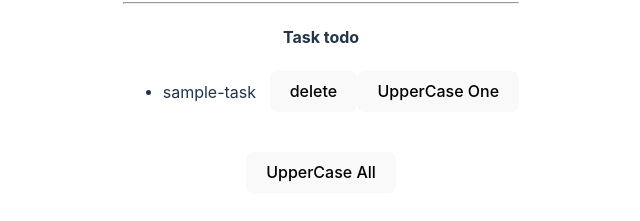
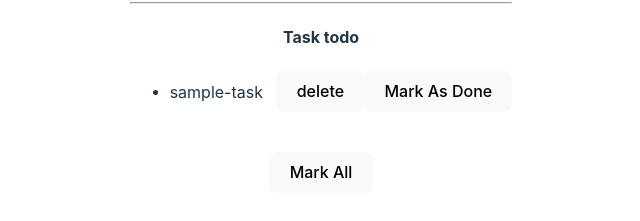
Before and after one commit to ADYAJHA7481/React, a React (Vite) app in the folder React-State/: page / in a window 1280 px wide. Shown: the part 363-584 px from the top of the page, without its empty margins (319-959 px from the left). Built offline with nearby package versions, Linux system fonts and the light colour scheme.

Commit message:
Add Mark as Done and Mark all feature

```diff
--- a/React-State/src/TodoList.jsx
+++ b/React-State/src/TodoList.jsx
@@ -2,12 +2,12 @@
 import { v4 as uuidv4 } from 'uuid';
 
 export default function TodoList() {
-    let [todos, setTodos] = useState([{task: "sample-task", id: uuidv4()}]);
+    let [todos, setTodos] = useState([{task: "sample-task", id: uuidv4(), isDone: false },]);
     let [newTodo, setNewTodo] = useState("");
 
     let addNewTask = () => {
         setTodos((prevTodos) => {
-            return [...prevTodos, { task: newTodo, id: uuidv4()}]
+            return [...prevTodos, { task: newTodo, id: uuidv4(), isDone: false}]
         });
         setNewTodo("");
     };
@@ -46,6 +46,32 @@
     );
     };
 
+    let markAsDone = (id) => {
+        setTodos((todos) =>
+            todos.map((todo) => {
+                if(todo.id == id) {
+                return{
+                    ...todo,
+                    isDone: true,
+                };
+                } else {
+                    return todo;
+                }
+        })
+    );
+    };
+
+    let markAll = () => {
+        setTodos((todos) =>
+         todos.map((todo) => {
+             return{
+                 ...todo,
+                 isDone: true,
+             };
+         })
+         )
+     };
+
     return(
         <div>
             <input placeholder="add a task" value={newTodo} onChange={updateTodoValue}/><br />
@@ -56,16 +82,18 @@
             <ul>
                 {todos.map((todo) => (
                     <li key={todo.id}>
-                        <span>{todo.task}</span>
+                        <span style={todo.isDone ? { textDecorationLine: "line-through"} : {} }>{todo.task}</span>
                         &nbsp;&nbsp;&nbsp;
                       <button onClick={() =>deleteTodo(todo.id)}>delete</button>
-                      <button onClick={() =>UpperCaseOne(todo.id)}> UpperCase One</button>
+                      {/* <button onClick={() =>UpperCaseOne(todo.id)}> UpperCase One</button> */}
+                      <button onClick={() =>markAsDone(todo.id)}> Mark As Done</button>
                     </li>
                 ))}
             </ul>
 
             <br />
-            <button onClick={upperCaseAll}>UpperCase All</button>
+            {/* <button onClick={upperCaseAll}>UpperCase All</button> */}
+            <button onClick={markAll}>Mark All</button>
         </div>
     );
 }
```
